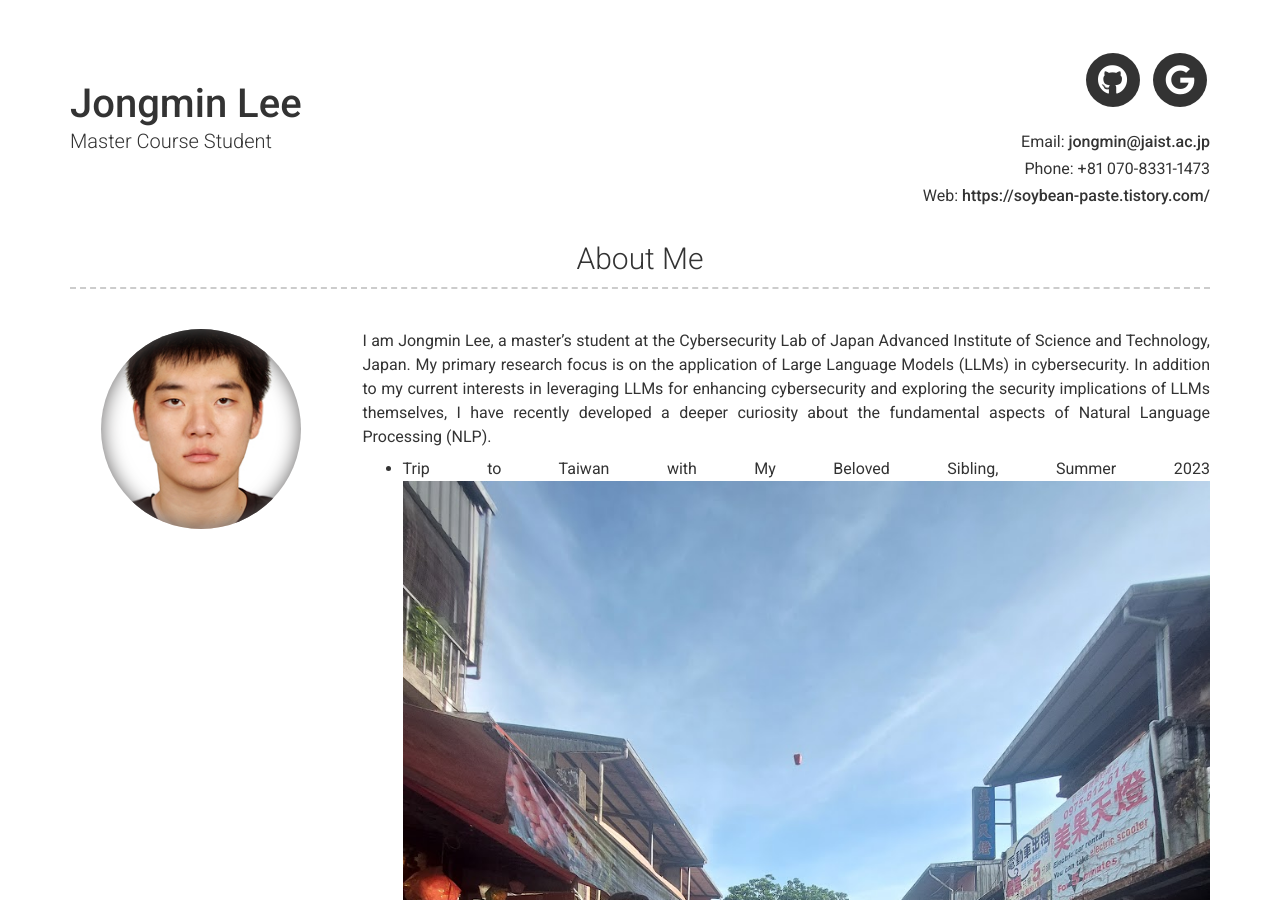
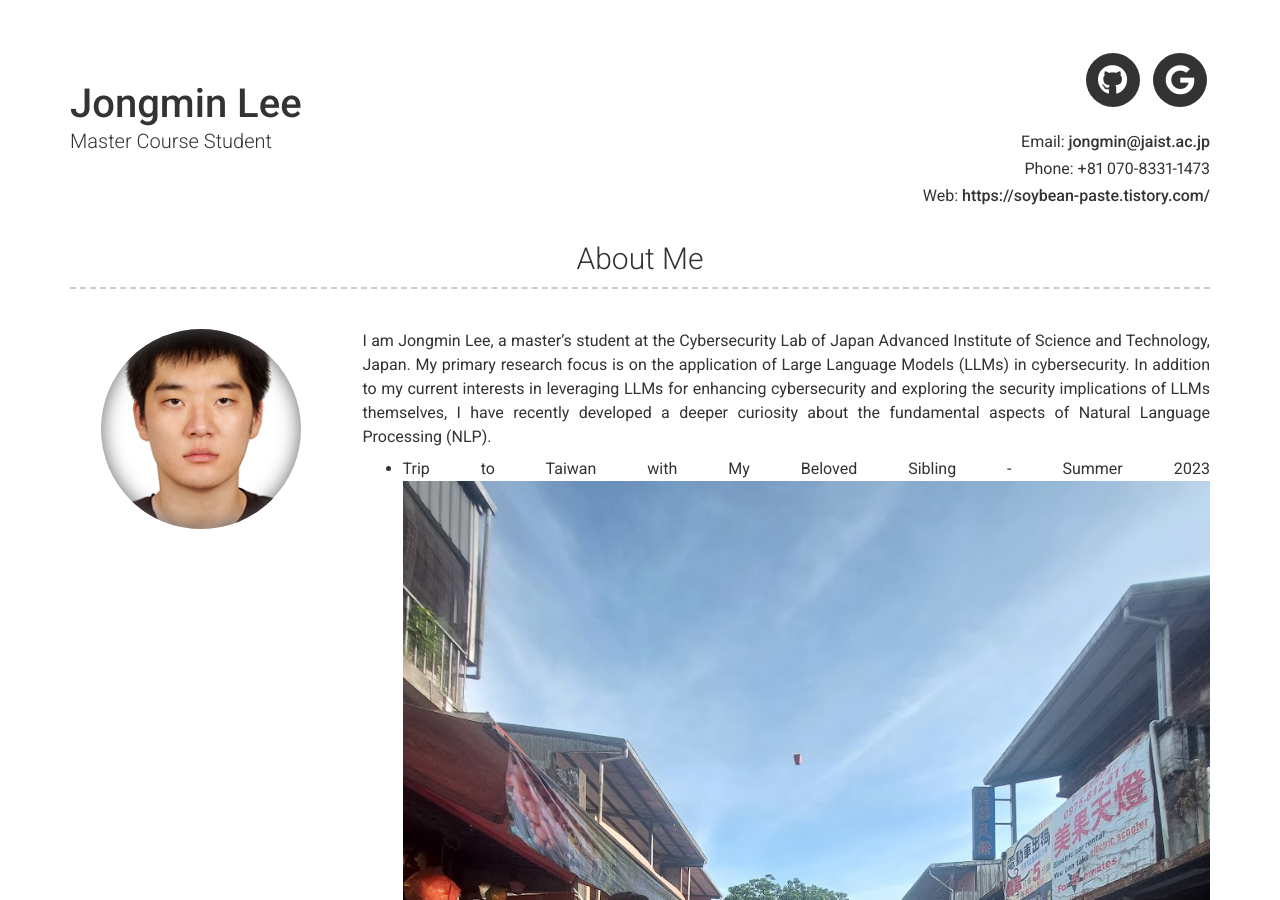
Before and after one commit to strike137/strike137.github.io, a Jekyll site: the page built from index.md, in a window 1280 px wide and 900 px high. Built offline with Jekyll 4.4.1, drawn with Linux system fonts in a browser that asks for light colours; nearby versions of some CDN libraries.

```diff
--- a/_config.yml
+++ b/_config.yml
@@ -37,7 +37,7 @@ github_username:  strike137
 about_profile_image: /images/profile.jpg
 about_content: | # this will include new lines to allow paragraphs
   I am Jongmin Lee, a master's student at the Cybersecurity Lab of Japan Advanced Institute of Science and Technology, Japan. My primary research focus is on the application of Large Language Models (LLMs) in cybersecurity. In addition to my current interests in leveraging LLMs for enhancing cybersecurity and exploring the security implications of LLMs themselves, I have recently developed a deeper curiosity about the fundamental aspects of Natural Language Processing (NLP).
-  - Trip to Taiwan with My Beloved Sibling, Summer 2023
+  - Trip to Taiwan with My Beloved Sibling - Summer 2023
   ![alt text](/images/taiwan.jpg "Taiwan")
 
 content:
```
